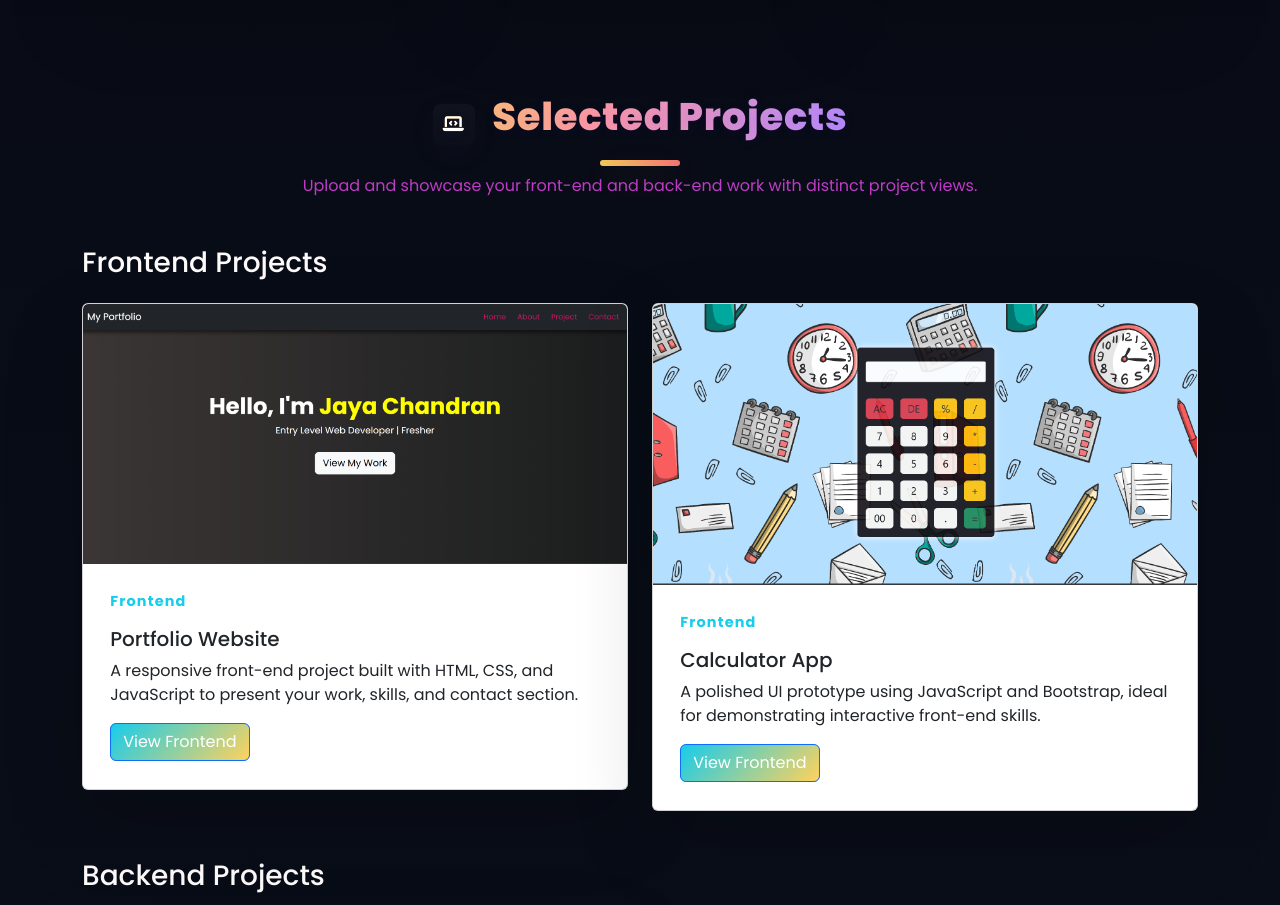
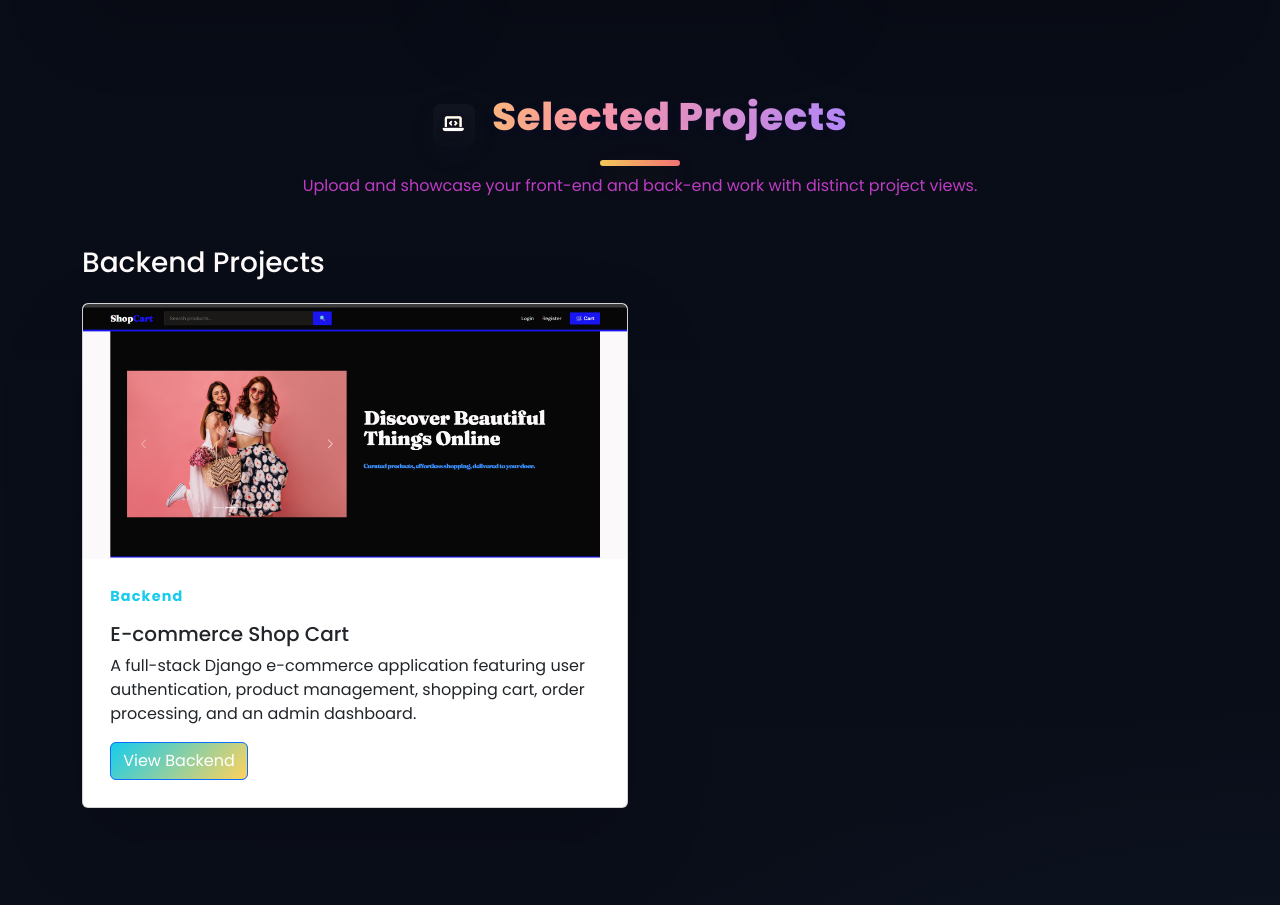
Before and after one commit to Jaya-Chandran/My-Portfolio, a Django app: page / in a window 1280 px wide. Shown: the part 2568-3473 px from the top of the page. Run offline with Django 5.2, Linux system fonts and the light colour scheme.

Commit message:
project.html frontend remove

```diff
--- a/templates/portfolio/inc/project.html
+++ b/templates/portfolio/inc/project.html
@@ -6,7 +6,7 @@
       <p>Upload and showcase your front-end and back-end work with distinct project views.</p>
     </div>
 
-    <div class="projects-category mb-5">
+    {% comment %} <div class="projects-category mb-5">
       <h3 class="mb-4">Frontend Projects</h3>
       <div class="row g-4">
         <div class="col-lg-6">
@@ -32,7 +32,7 @@
           </div>
         </div>
       </div>
-    </div>
+    </div> {% endcomment %}
 
     <div class="projects-category">
       <h3 class="mb-4">Backend Projects</h3>
```
